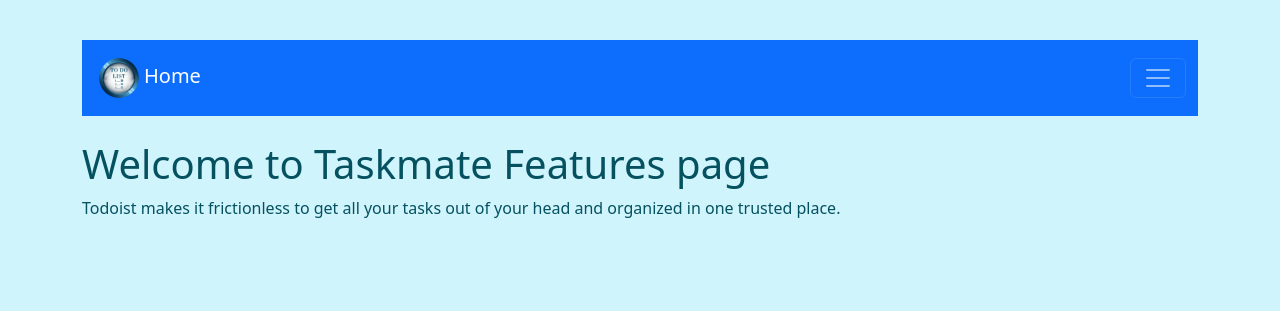
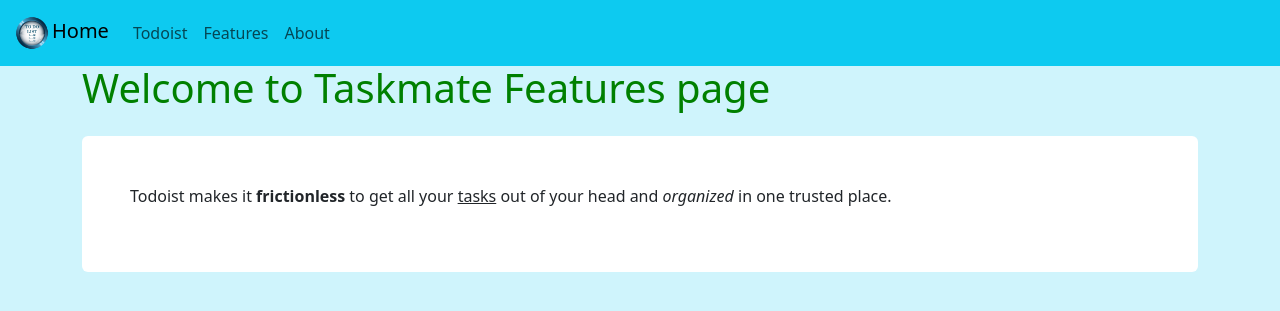
Before and after one commit to mani3523/my_, a Django app: page /features/ in a window 1280 px wide. Shown: the top 311 px of the page. Run offline with Django 4.2, Linux system fonts and the light colour scheme; the visitor is signed in with stand-in values (Sample User, id 1).

Commit message:
frontend part small changes

```diff
--- a/taskmate/settings.py
+++ b/taskmate/settings.py
@@ -176,7 +176,7 @@
 #     'MESSAGE': 'The session has been expired. Please login again to continue.',
 #     'REDIRECT_TO_LOGIN_IMMEDIATELY': True,
 # }
-SESSION_EXPIRE_SECONDS = 120  # 30 minutes
+SESSION_EXPIRE_SECONDS = 1800  # 30 minutes
 SESSION_EXPIRE_AFTER_LAST_ACTIVITY = True
 SESSION_EXPIRE_AT_BROWSER_CLOSE=True # Invalid session
 SESSION_EXPIRE_AFTER_LAST_ACTIVITY_GRACE_PERIOD = 60 # group by minute
--- a/todolist/templates/about.html
+++ b/todolist/templates/about.html
@@ -8,7 +8,7 @@
 <h1> {{todo_about}} </h1>
 <h3>And challenging the status quo with simple yet powerful tools</h3>
 <p>
-    <i>Todoist: The top-ranked productivity app that brings clarity
+    <i>Todoist: <abbr>The top-ranked productivity app</abbr> that brings clarity
     and efficiency to millions of people and teams.
     The only asynchronous-first collaboration app that encourages teams to focus,
     create, and disconnect.</i>
--- a/todolist/templates/features.html
+++ b/todolist/templates/features.html
@@ -5,9 +5,9 @@
 {% endblock title %}
 {% block content %}
 </br>
-<h1> {{todo_features}} </h1>
-<p>
-    Todoist makes it frictionless to get all your tasks out of your head
-    and organized in one trusted place.
-</p>
+<h1 style='color:green'> {{todo_features}} </h1>
+<div class="mt-4 p-5 bg-white text-dark rounded"><p>
+    Todoist makes it <strong>frictionless</strong> to get all your <ins>tasks</ins> out of your head
+    and <em>organized</em> in one trusted place.
+</p></div>
 {% endblock content %}
--- a/todolist/templates/main.html
+++ b/todolist/templates/main.html
@@ -11,19 +11,19 @@
     <link rel="icon" href="{% static "images/todologo.jpeg" %}" type="image/gif">
   </head>
   <body class="p-3 mb-2 bg-info-subtle text-info-emphasis">
+    <div class="container">
 
-    <div class="container">
     </br>
-    <nav class="navbar bg-primary" data-bs-theme="dark">
+    <nav class="navbar navbar-expand-sm bg-info   navbar-danger fixed-top">
       <div class="container-fluid">
-            <a class="navbar-brand" href="{% url "index" %}"><img src={% static "images/logo.png" %} alt="Taskmate" width="50" height="50"class="d-inline-block align-text-center">Home</a>
-            <button class="navbar-toggler" type="button" data-bs-toggle="collapse" data-bs-target="#navbarNav" aria-controls="navbarNav" aria-expanded="false" aria-label="Toggle navigation">
+        <a class="navbar-brand" href="{% url "index" %}"><img src="{% static "images/logo.png" %}"alt="Logo" width="40" height="40">Home</a>
+        <button class="navbar-toggler" type="button" data-bs-toggle="collapse" data-bs-target="#collapsibleNavbar">
           <span class="navbar-toggler-icon"></span>
         </button>
-            <div class="collapse navbar-collapse" id="navbarNav">
+        <div class="collapse navbar-collapse" id="collapsibleNavbar">
           <ul class="navbar-nav">
             <li class="nav-item">
-                    <a class="nav-link active" aria-current="page" href="{% url "todolist" %}">Todolist</a>
+              <a class="nav-link" href="{% url "todolist" %}">Todoist</a>
             </li>
             <li class="nav-item">
               <a class="nav-link" href="{% url "features" %}">Features</a>
@@ -35,6 +35,7 @@
         </div>
       </div>
     </nav>
+
         {% block content %}
         {% endblock content %}
 
--- a/todolist/templates/todo.html
+++ b/todolist/templates/todo.html
@@ -39,11 +39,12 @@
 </h6>
 </br>
 {% for message in messages %}
-<div class="alert alert-success" role="alert">
+<div class="alert alert-success alert-dismissible fade show" role="alert">
     New task added successful
     <button type="button" class="btn-close" data-bs-dismiss="alert" aria-label="Close"></button>
 </div>
 {% endfor %}
+</br>
 <form method = 'POST' class = 'row'>
     {% csrf_token %}
     <label class = 'col-lg-4'>New Task</label>
--- a/todolist/views.py
+++ b/todolist/views.py
@@ -1,18 +1,10 @@
 from django.shortcuts import render, redirect
-
 from todolist.models import Todolist
-
 from todolist.forms import Taskform
-
 from django.contrib import messages
-
 from django.core.paginator import Paginator
-
 from django.contrib.auth.decorators import login_required
-
 from django.utils import timezone
-
-from django.conf import settings
 
 @login_required(login_url="/account/login")
 def todolist(request):
@@ -25,11 +17,11 @@
             messages.success(request, "New task successfully added")
             return redirect('todolist')
     else:
-        all_tasks = Todolist.objects.filter(manager=request.user)
-        all_tasks = Todolist.objects.all().order_by('id')
+        all_tasks = Todolist.objects.filter(manager=request.user).order_by('id')
         paginator = Paginator(all_tasks, 5)
         page = request.GET.get('pg')
         all_tasks = paginator.get_page(page)
+
         return render(request, 'todo.html', {'all_tasks': all_tasks})
 
 @login_required(login_url="/account/login")
@@ -93,13 +85,6 @@
     }
     return render(request, 'index.html', context)
 
-# def timer(request):
-#     remaining_time = (request.session['session_expiry'] - timezone.now()).total_seconds()
-#     return render(request, 'main.html', {'remaining_time': remaining_time})
-
-# def my_view(request):
-#     idle_time = settings.IDLE_TIME
-#     return render(request, 'my_template.html', {'idle_time': idle_time})
 
 def session(request):
     context = {
```
Also changed, not shown: todolist/static/images/bgimg.jpg (added). Lines whose indentation alone changed are shown as unchanged.
